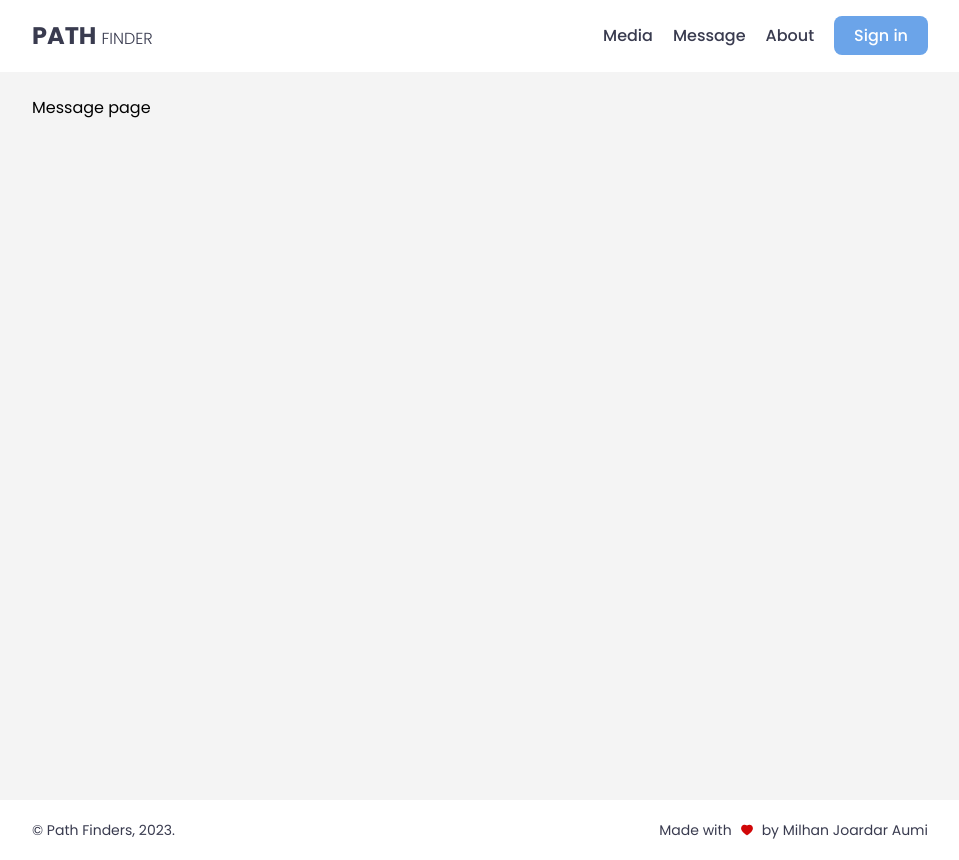
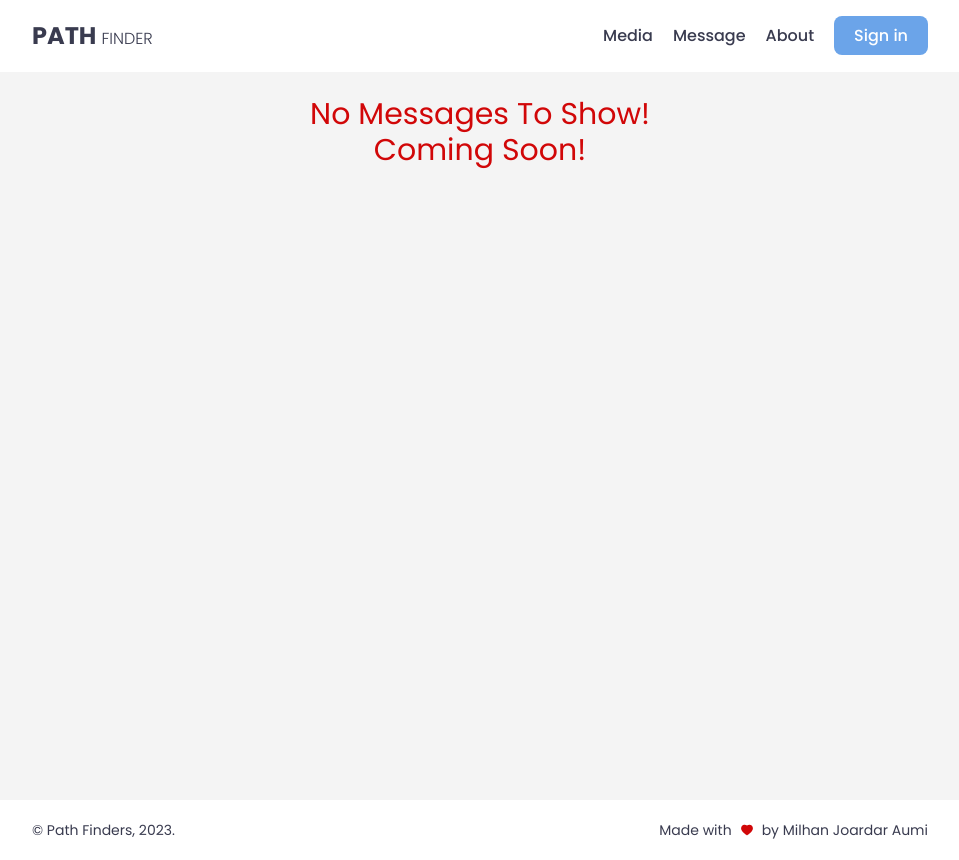
Before and after one commit to mjaumi/NEXT-path-finders, a Next.js app: page /message in a window 1280 px wide. Shown: the whole page, without its empty margins (160-1119 px from the left). Built offline with nearby package versions, Linux system fonts and the light colour scheme.

Commit message:
messages page design done

```diff
--- a/src/app/message/page.tsx
+++ b/src/app/message/page.tsx
@@ -10,7 +10,9 @@ export const metadata: Metadata = {
 export default function MessagePage() {
   return (
     <>
-      <h1>Message page</h1>
+      <h1 className='text-center text-3xl text-primary-red'>
+        No Messages To Show! <br /> Coming Soon!
+      </h1>
     </>
   );
 }
```
